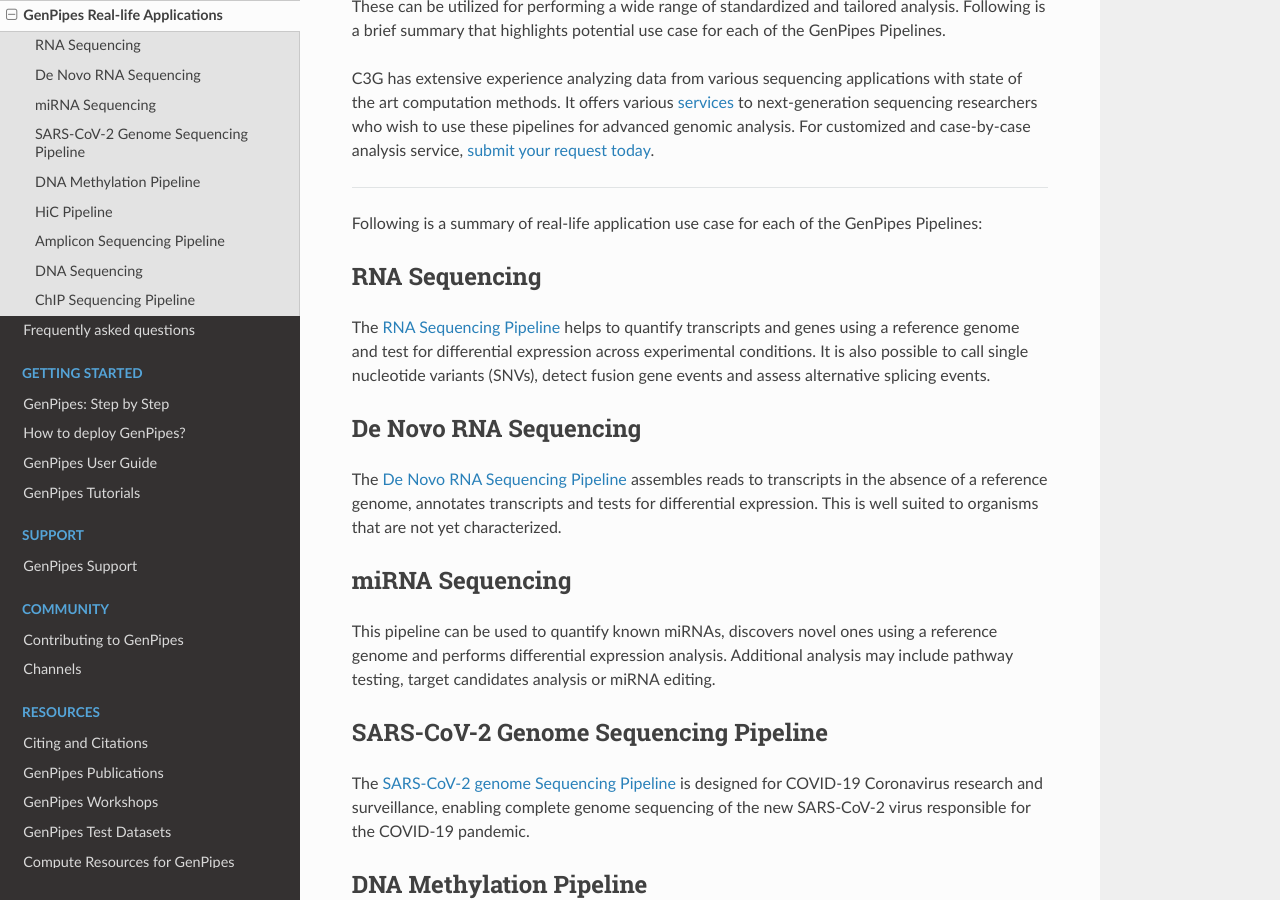
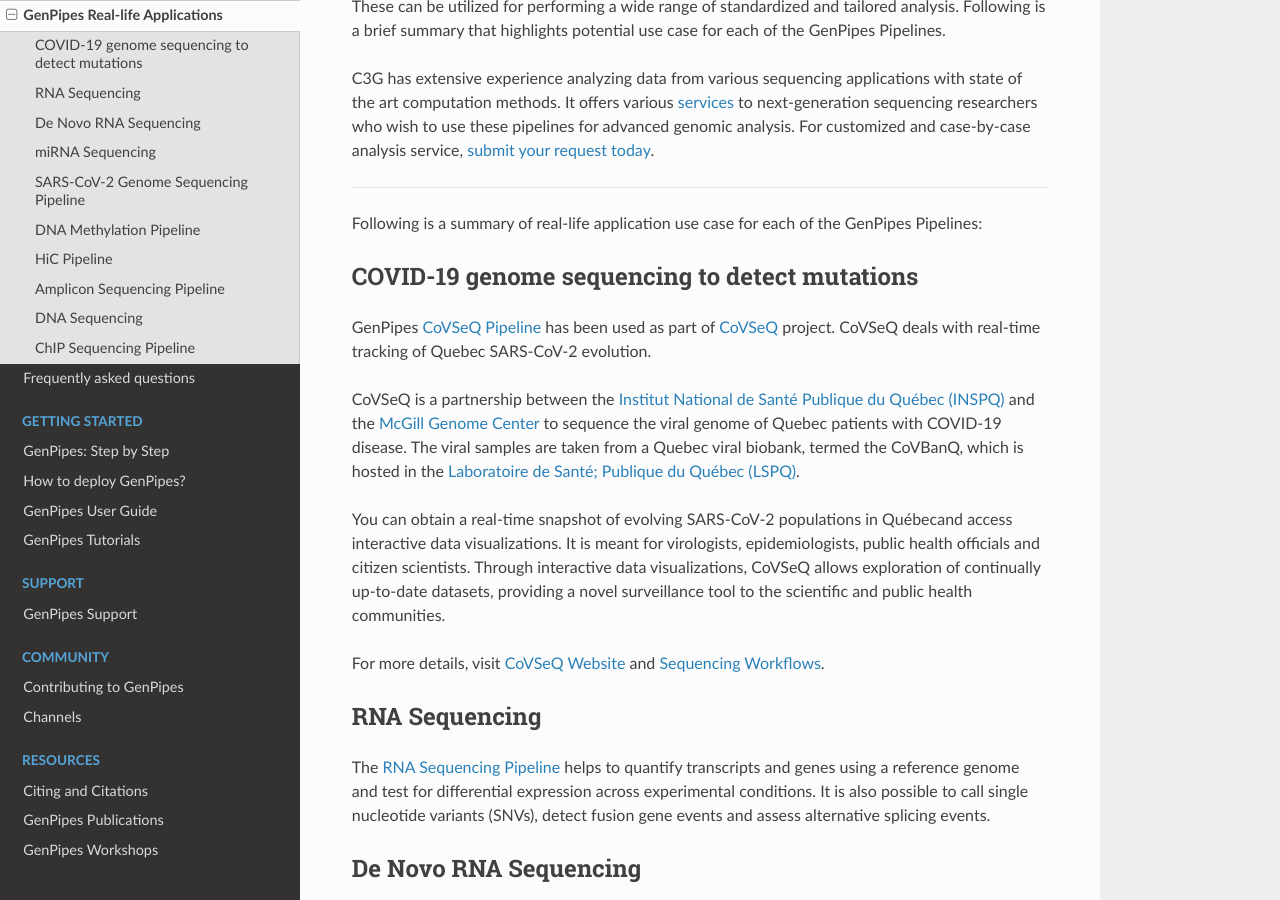
Before and after one commit to c3g/GenPipes_Docs, a Sphinx documentation site: the page built from docs/source/get-started/gp_usecases.rst, in a window 1280 px wide and 900 px high, scrolled down 237 px. Built offline with Sphinx 7.4.7 and the Read the Docs theme 2.0.0, drawn with Linux system fonts in a browser that asks for light colours; formulas are drawn with MathJax 3; the version number could not be read and is left out.

Commit message:
Real life application section updated with CoVSeQ references fixes #113

```diff
--- a/docs/source/get-started/gp_usecases.rst
+++ b/docs/source/get-started/gp_usecases.rst
@@ -28,6 +28,17 @@
 ----
 
 Following is a summary of real-life application use case for each of the GenPipes Pipelines:
+
+COVID-19 genome sequencing to detect mutations
+----------------------------------------------
+
+GenPipes :ref:`CoVSeQ Pipeline<docs_gp_covseq>` has been used as part of `CoVSeQ <https://covseq.ca>`_ project.  CoVSeQ deals with real-time tracking of Quebec SARS-CoV-2 evolution.
+
+CoVSeQ is a partnership between the `Institut National de Santé Publique du Québec (INSPQ) <https://www.inspq.qc.ca/>`_ and the `McGill Genome Center <http://www.mcgillgenomecentre.org/>`_ to sequence the viral genome of Quebec patients with COVID-19 disease. The viral samples are taken from a Quebec viral biobank, termed the CoVBanQ, which is hosted in the `Laboratoire de Santé; Publique du Québec (LSPQ) <https://www.inspq.qc.ca/lspq>`_.
+
+You can obtain a real-time snapshot of evolving SARS-CoV-2 populations in Québecand access interactive data visualizations. It is meant for virologists, epidemiologists, public health officials and citizen scientists. Through interactive data visualizations, CoVSeQ allows exploration of continually up-to-date datasets, providing a novel surveillance tool to the scientific and public health communities.
+
+For more details, visit `CoVSeQ Website <https://covseq.ca>`_ and `Sequencing Workflows <https://covseq.ca/methods>`_.
 
 RNA Sequencing
 --------------
```
